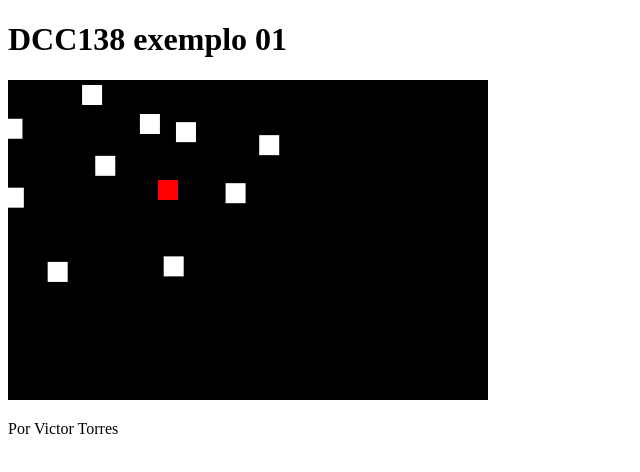
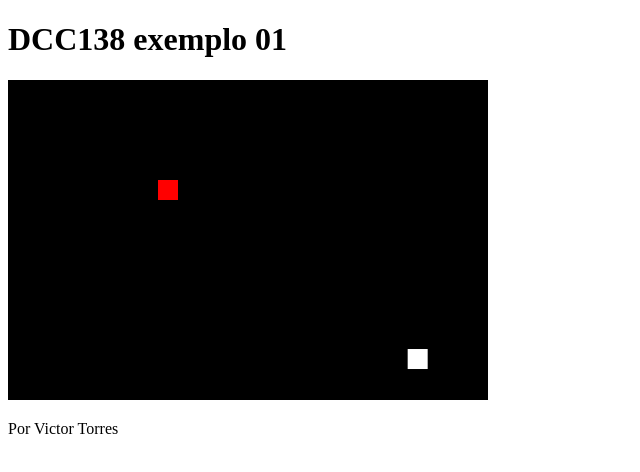
Before and after one commit to ufjf-dcc104/ufjf-dcc138-2021-3ere-atv1-TioHidan, a plain HTML site: page index.html in a window 1280 px wide. Shown: the whole page, without its empty margins (0-640 px from the left). Drawn offline with Linux system fonts and the light colour scheme.

Commit message:
adiciona módulo fixo ao persegue

```diff
--- a/index.html
+++ b/index.html
@@ -35,8 +35,8 @@
          for (let ne = 0; ne < 20; ne++) {
 
           let e= {
-          x : canvas.width * Math.random(),
-          vx : 0,
+          x : canvas.width * (1+10*Math.random()),
+          vx : -20,
           ax : 0,
           y  : canvas.height * Math.random(),
           vy : 0,
@@ -132,8 +132,8 @@
 
          function perseguirAlvo(alvo){
 
-            this.ay= 0.5*(alvo.y - this.y) - 0.2*this.vx;
-            this.ax= 0.5*(alvo.x - this.x) - 0.2*this.vy;
+            this.ay= 100*Math.sign(alvo.y - this.y) - 0.2*this.vx;
+            this.ax= 100*Math.sign(alvo.x - this.x) - 0.2*this.vy;
          }
 
          function evitarAlvo(alvo){
```
